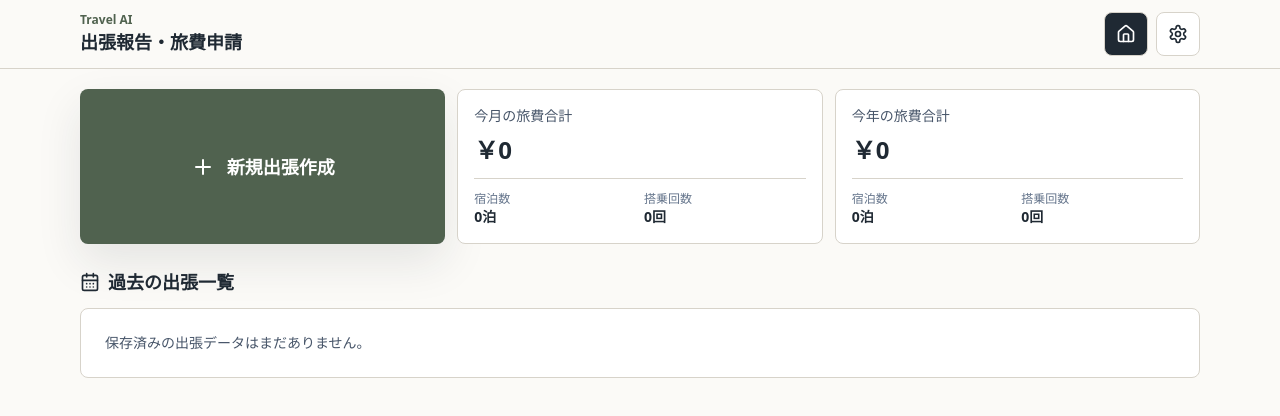
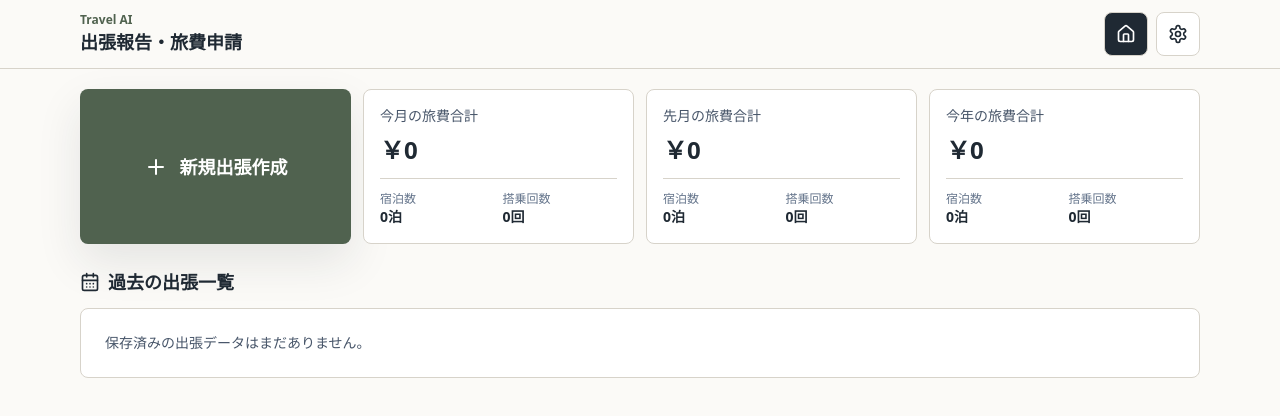
Before and after one commit to yusuke96nakano/enjoy-travel, a Next.js app: page / in a window 1280 px wide. Shown: the top 416 px of the page. Built offline with nearby package versions, Linux system fonts and the light colour scheme.

Commit message:
Show previous month travel summary

```diff
--- a/app/page.tsx
+++ b/app/page.tsx
@@ -229,6 +229,12 @@ const summarizeTripUsage = (items: Trip[]) =>
     { lodgingNights: 0, flightCount: 0 },
   );
 
+const monthKey = (date: Date) => {
+  const year = date.getFullYear();
+  const month = String(date.getMonth() + 1).padStart(2, "0");
+  return `${year}-${month}`;
+};
+
 const buildAutoFlight = (airFares: AirFare[], date: string, from: string, to: string, note: string): TransportItem => {
   const base: TransportItem = {
     ...emptyTransport(date),
@@ -323,16 +329,24 @@ export default function HomePage() {
 
   const activeTrip = trip ?? createTrip(profile, rules);
   const totals = useMemo(() => calculateTotals(activeTrip), [activeTrip]);
+  const currentMonthKey = monthKey(new Date());
+  const previousMonthKey = monthKey(new Date(new Date().getFullYear(), new Date().getMonth() - 1, 1));
   const monthTotal = useMemo(() => {
-    const month = new Date().toISOString().slice(0, 7);
     return trips
-      .filter((item) => item.createdAt.slice(0, 7) === month)
+      .filter((item) => item.createdAt.slice(0, 7) === currentMonthKey)
       .reduce((sum, item) => sum + calculateTotals(item).grand, 0);
-  }, [trips]);
+  }, [trips, currentMonthKey]);
   const monthUsage = useMemo(() => {
-    const month = new Date().toISOString().slice(0, 7);
-    return summarizeTripUsage(trips.filter((item) => item.createdAt.slice(0, 7) === month));
-  }, [trips]);
+    return summarizeTripUsage(trips.filter((item) => item.createdAt.slice(0, 7) === currentMonthKey));
+  }, [trips, currentMonthKey]);
+  const previousMonthTotal = useMemo(() => {
+    return trips
+      .filter((item) => item.createdAt.slice(0, 7) === previousMonthKey)
+      .reduce((sum, item) => sum + calculateTotals(item).grand, 0);
+  }, [trips, previousMonthKey]);
+  const previousMonthUsage = useMemo(() => {
+    return summarizeTripUsage(trips.filter((item) => item.createdAt.slice(0, 7) === previousMonthKey));
+  }, [trips, previousMonthKey]);
   const yearTotal = useMemo(() => {
     const year = new Date().getFullYear().toString();
     return trips
@@ -439,7 +453,7 @@ export default function HomePage() {
 
       {view === "dashboard" && (
         <section className="mx-auto max-w-6xl px-4 py-5">
-          <div className="grid gap-3 sm:grid-cols-3">
+          <div className="grid gap-3 sm:grid-cols-2 lg:grid-cols-4">
             <button
               onClick={startNew}
               className="flex min-h-24 items-center justify-center gap-3 rounded-lg bg-moss px-5 py-4 text-lg font-bold text-white shadow-soft"
@@ -452,6 +466,14 @@ export default function HomePage() {
               details={[
                 ["宿泊数", `${monthUsage.lodgingNights}泊`],
                 ["搭乗回数", `${monthUsage.flightCount}回`],
+              ]}
+            />
+            <SummaryCard
+              label="先月の旅費合計"
+              value={yen(previousMonthTotal)}
+              details={[
+                ["宿泊数", `${previousMonthUsage.lodgingNights}泊`],
+                ["搭乗回数", `${previousMonthUsage.flightCount}回`],
               ]}
             />
             <SummaryCard
```
